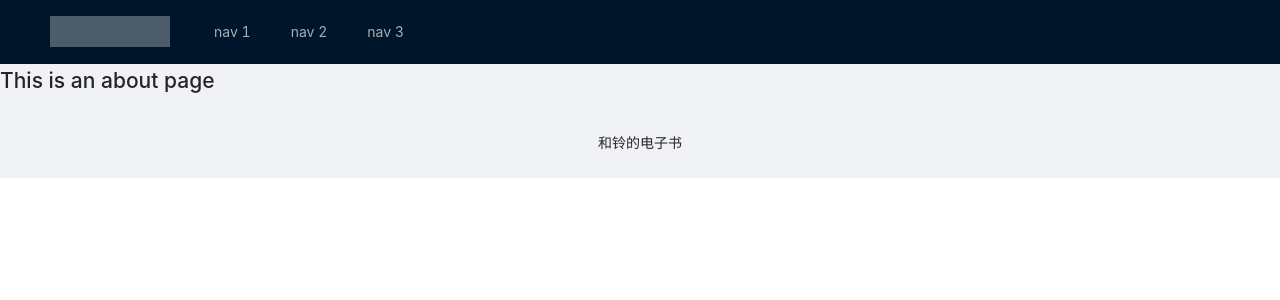
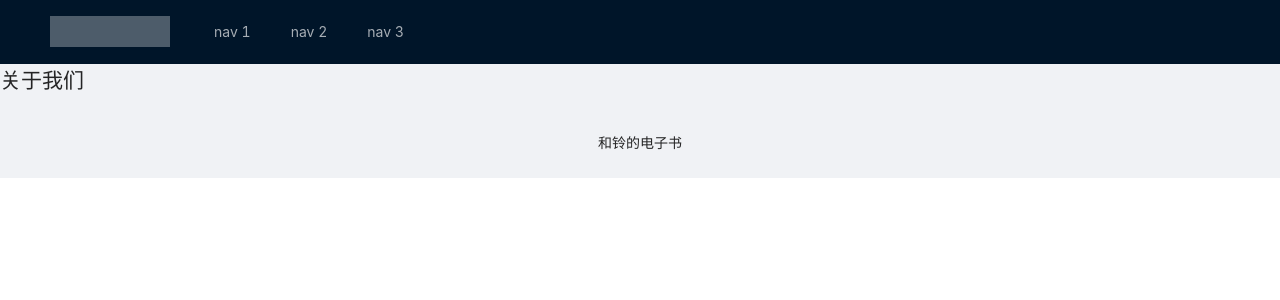
Before and after one commit to HelingCode/wiki, a Vue app in the folder web/: page /about in a window 1280 px wide. Shown: the top 300 px of the page. Built offline with nearby package versions, Linux system fonts and the light colour scheme; no server answers.

Commit message:
将页面改为小写字母开头，风格如：page.vue,my-page.vue

```diff
--- a/web/src/router/index.ts
+++ b/web/src/router/index.ts
@@ -1,5 +1,6 @@
 import { createRouter, createWebHistory, RouteRecordRaw } from 'vue-router'
-import Home from '../views/Home.vue'
+import Home from '../views/home.vue'
+import About from '../views/about.vue'
 
 const routes: Array<RouteRecordRaw> = [
   {
@@ -10,10 +11,11 @@
   {
     path: '/about',
     name: 'About',
+    component: About
     // route level code-splitting
     // this generates a separate chunk (about.[hash].js) for this route
     // which is lazy-loaded when the route is visited.
-    component: () => import(/* webpackChunkName: "about" */ '../views/About.vue')
+    // component: () => import(/* webpackChunkName: "about" */ '../views/about.vue')
   }
 ]
 
--- a/web/src/views/About.vue
+++ b/web/src/views/about.vue
@@ -1,5 +1,5 @@
 <template>
   <div class="about">
-    <h1>This is an about page</h1>
+    <h1>关于我们</h1>
   </div>
 </template>
```
Also changed, not shown: web/src/views/home.vue (renamed from web/src/views/Home.vue).
